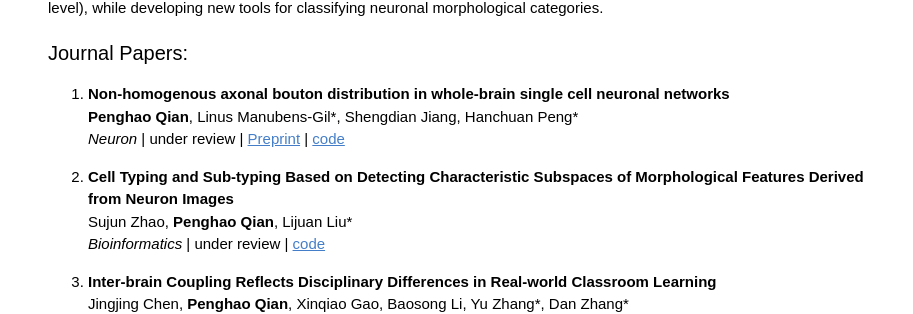
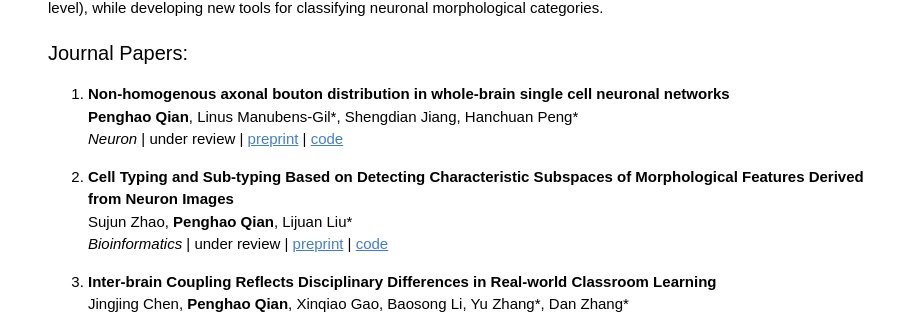
Before and after one commit to Mr-strlen/Mr-strlen.github.io, a plain HTML site: page index.html in a window 1280 px wide. Shown: the part 3955-4269 px from the top of the page, without its empty margins (258-1171 px from the left). Drawn offline with Linux system fonts and the light colour scheme; a script that the page names is missing.

Commit message:
update preprint

```diff
--- a/index.html
+++ b/index.html
@@ -241,14 +241,14 @@
         <br>
         <strong>Penghao Qian</strong>, Linus Manubens-Gil*, Shengdian Jiang, Hanchuan Peng*
         <br>
-        <em>Neuron</em> | under review | <a style="color: #447ec9" href="https://doi.org/10.1101/2023.08.07.552361">Preprint</a> | <a style="color: #447ec9" href="https://github.com/MorphoNeuralNetworks/Full_morphology_networks_Qian">code</a>
+        <em>Neuron</em> | under review | <a style="color: #447ec9" href="https://doi.org/10.1101/2023.08.07.552361">preprint</a> | <a style="color: #447ec9" href="https://github.com/MorphoNeuralNetworks/Full_morphology_networks_Qian">code</a>
       </p>
       <p>
         <li><strong>Cell Typing and Sub-typing Based on Detecting Characteristic Subspaces of Morphological Features Derived from Neuron Images</strong>
         <br>
         Sujun Zhao, <strong>Penghao Qian</strong>, Lijuan Liu*
         <br>
-        <em>Bioinformatics</em> | under review | <a style="color: #447ec9" href="https://github.com/SEU-ALLEN-codebase/ManifoldAnalysis">code</a>
+        <em>Bioinformatics</em> | under review | <a style="color: #447ec9" href="https://www.biorxiv.org/content/10.1101/2023.09.26.559442">preprint</a> | <a style="color: #447ec9" href="https://github.com/SEU-ALLEN-codebase/ManifoldAnalysis">code</a>
       </p>
       <p>
         <li><strong>Inter-brain Coupling Reflects Disciplinary Differences in Real-world Classroom Learning</strong>
```
